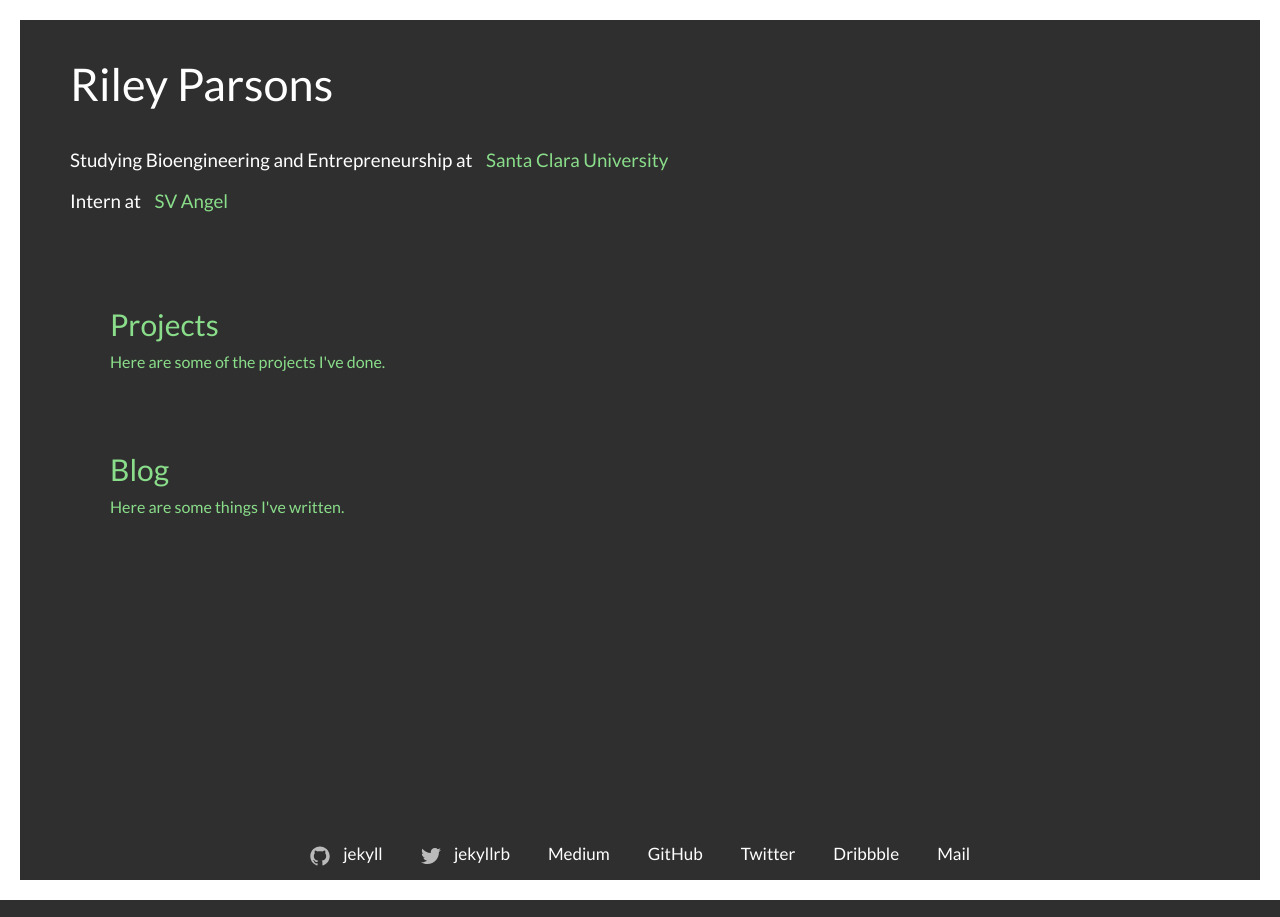
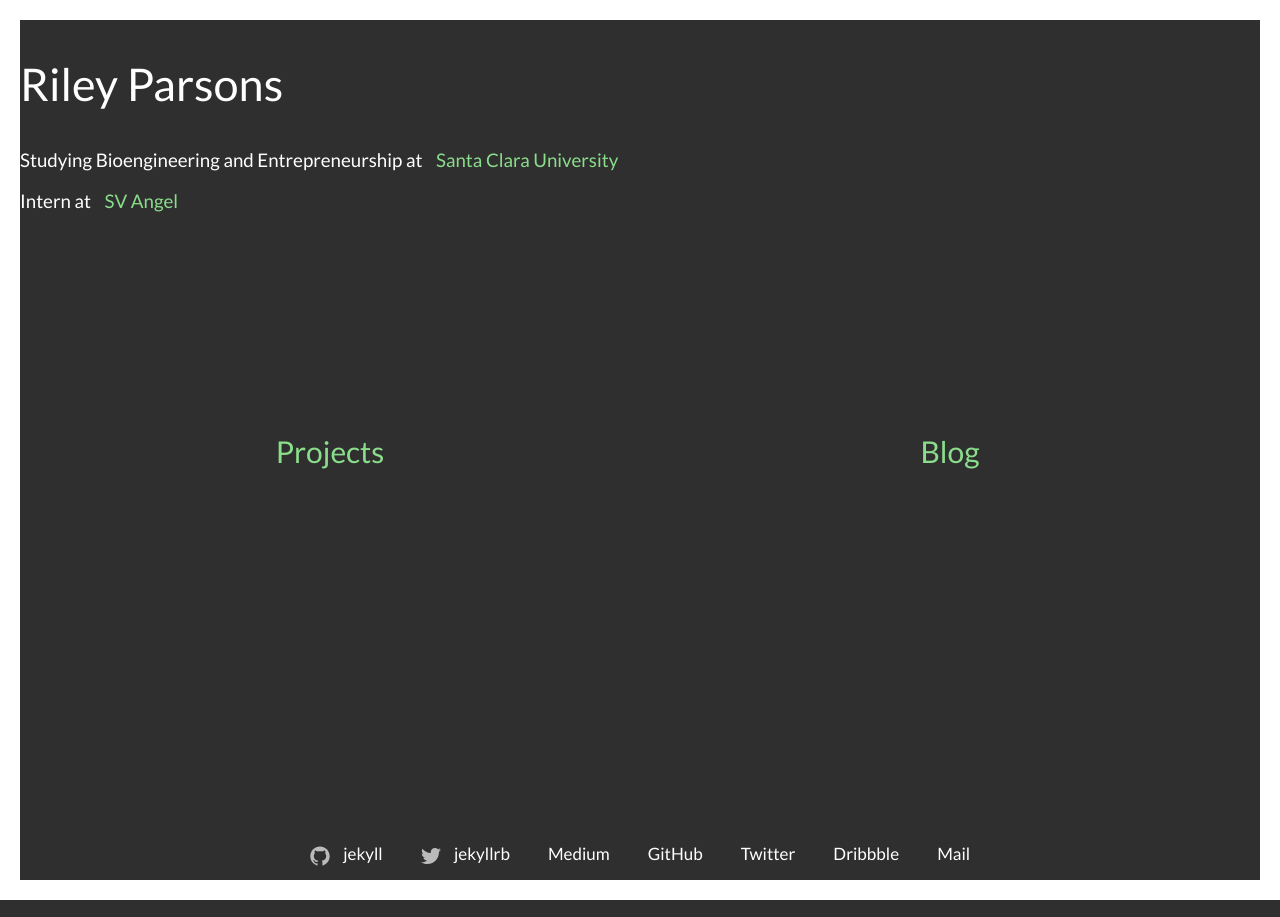
Before and after one commit to rileysparsons/rileysparsons.github.io, a Jekyll site: the page built from index.html, in a window 1280 px wide. Built offline with Jekyll 4.4.1, drawn with Linux system fonts in a browser that asks for light colours.

Commit message:
Kinda fixed box links

```diff
--- a/css/landing.scss
+++ b/css/landing.scss
@@ -58,8 +58,10 @@ html, body {
 }
 
 body {
-  margin: 0;
+  margin: 0 auto;
+  width: 100%;
   background: #fff;
+  font-family: 'Lato', serif;
 
   @media (min-width: 768px) {
    box-sizing: border-box;
@@ -97,29 +99,36 @@ a {
 
 div.links {
   width:100%;
-  display: block;
+  display: flex;
   padding-bottom: 60px;
+  margin: 0 auto;
+  flex: 1 1 auto;
 }
 
 a.box-link {
 	display: block;
   position:relative;
   overflow-y: hidden;
+  height: 300px;
 	float: left;
-	padding: 20px;
 	top: 35px;
+  padding: 0;
 
   @media (min-width: 768px){
-    width: 49%;
+    width: 50%;
   }
 }
 
 .box-link>div{
+  height: inherit;
   padding:20px;
 }
 
 .box-link .title{
+  display: block;
+  text-align: center;
   font-size: 30px;
+  width: 100%;
   margin-bottom: 10px;
 }
 
@@ -127,8 +136,13 @@ a.box-link {
   clear:both;
 }
 
+div.content {
+  padding: 40px 60px;
+  display:flex;
+  align-items: center;
+}
+
 section.top {
-  font-family: 'Lato', serif;
 
   h1 {
 
@@ -172,7 +186,7 @@ section.top {
 
   @media (min-width: 768px) {
     right: 0;
-    padding-left:50px;
+    margin: 0 auto;
     bottom: 0;
     //text-align: center;
     height: inherit;
--- a/index.html
+++ b/index.html
@@ -8,14 +8,12 @@ layout: landing
     <h1>Riley Parsons</h1>
     <h3>Studying Bioengineering and Entrepreneurship at <a>Santa Clara University</a></h3>
     <h3>Intern at <a>SV Angel</a></h3>
-    <div class="links">
+  </section>
+  <div class="links">
       <a class="box-link">
         <div class="content">
           <div class="title">
             Projects
-          </div>
-          <div class="description">
-            Here are some of the projects I've done.
           </div>
         </div>
       </a>
@@ -24,13 +22,9 @@ layout: landing
           <div class="title">
             Blog
           </div>
-          <div class="description">
-            Here are some things I've written.
-          </div>
         </div>
       </a>
-    </div>
-  </section>
+  </div>
   <div class="clearout"></div>
   <nav>
     {% if site.github_username %}
```
